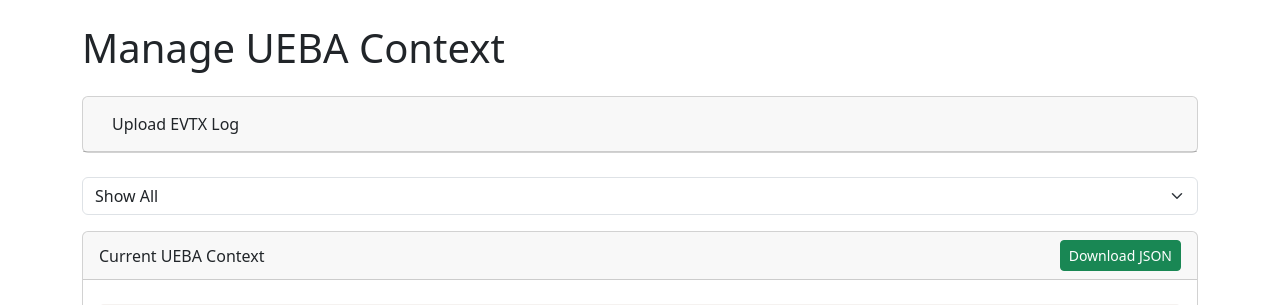
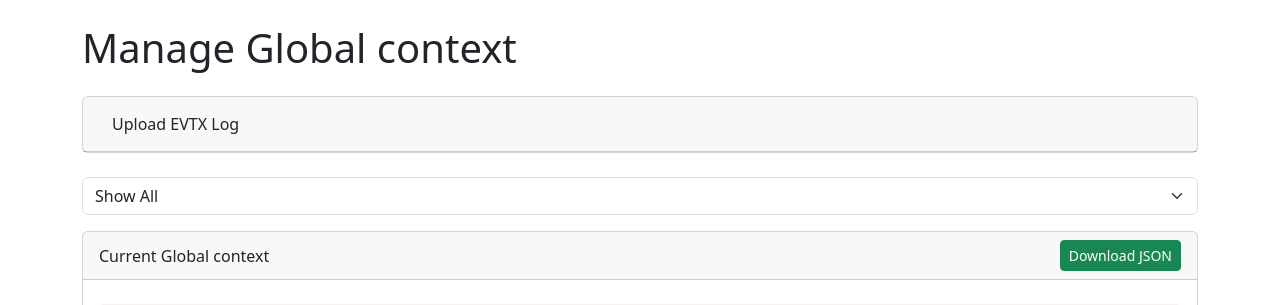
Before and after one commit to Base4Security/BUDA, a Python web app: template src/BUDA/templates/context.html in a window 1280 px wide. Shown: the part 57-362 px from the top of the page. Run offline with Jinja, Linux system fonts and the light colour scheme; the template is opened without the code that fills it: most values are stand-ins (such as "Sample title", 1, 10 or a date in 2020); some libraries are stand-ins or nearby versions.

Commit message:
Working with docs

```diff
--- a/src/BUDA/templates/context.html
+++ b/src/BUDA/templates/context.html
@@ -1,9 +1,9 @@
 {% extends "base.html" %}
 
-{% block title %}Manage Context{% endblock %}
+{% block title %}Manage Global context{% endblock %}
 
 {% block content %}
-<h1 class="mb-4">Manage UEBA Context</h1>
+<h1 class="mb-4">Manage Global context</h1>
 
 <!-- Collapsible Upload Context Section -->
 <div class="card mb-4">
@@ -49,7 +49,7 @@
 <!-- View Current Context -->
 <div class="card">
     <div class="card-header d-flex justify-content-between align-items-center">
-        <span>Current UEBA Context</span>
+        <span>Current Global context</span>
         <button id="downloadContextBtn" class="btn btn-sm btn-success">Download JSON</button>
     </div>
     <div class="card-body">
```
Also changed, not shown: 7 other files.
